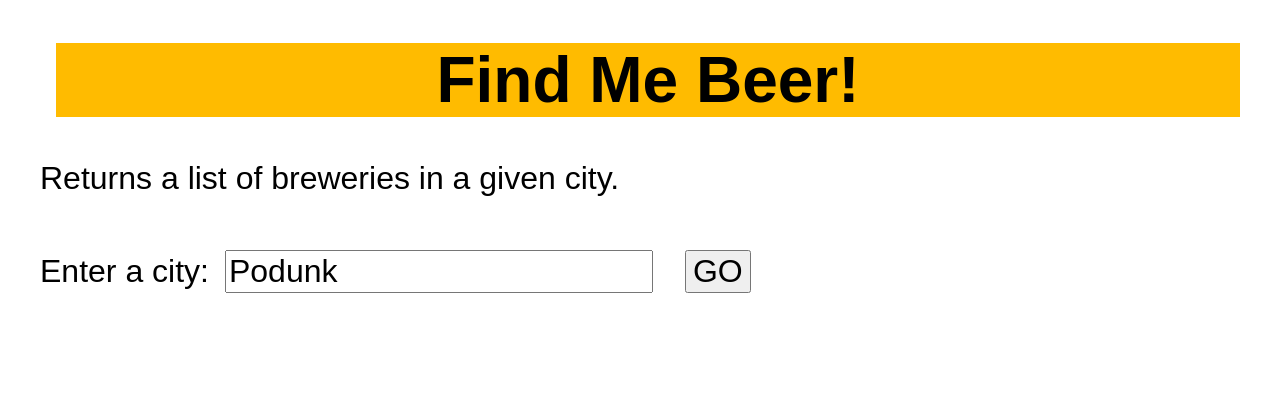
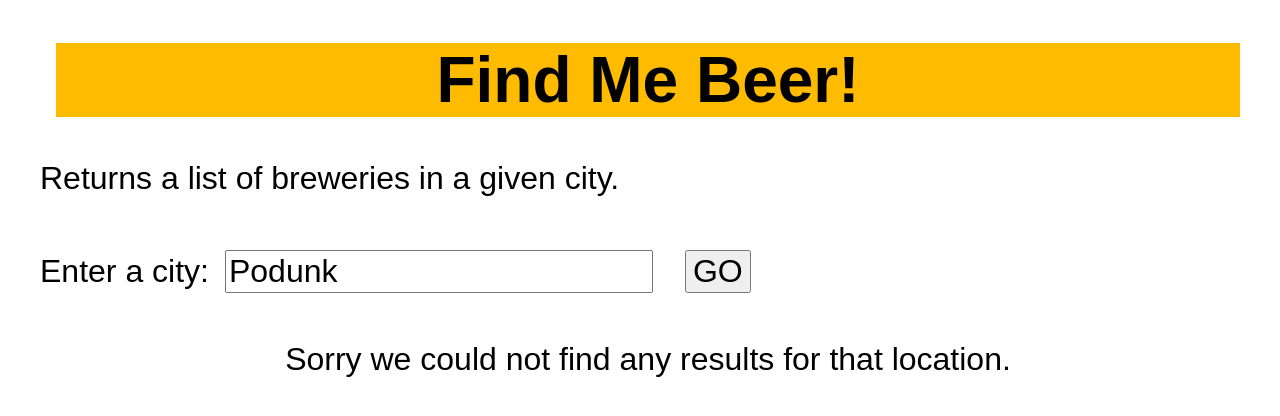
Before and after one commit to MStewGT/FindMeBeer, a React (Create React App) app: page / in a window 1280 px wide. Shown: the top 416 px of the page. Built offline with nearby package versions, Linux system fonts and the light colour scheme.

Commit message:
chore: displays result not found error message

```diff
--- a/src/App.js
+++ b/src/App.js
@@ -35,11 +35,9 @@ function App() {
     }
   };
 
-  if (brewData == null) return ( "Sorry we could not find any results for that location." );
-
   return (
       <div>
-        <div class="header">
+        <div className="header">
           <h1>Find Me Beer!</h1>
         </div>
           Returns a list of breweries in a given city.
@@ -54,11 +52,13 @@ function App() {
             />
             <button>GO</button>
           </form>
-          <div class="list">
-            {brewData.map((brewery) => (
-              <div key={brewery.id} class="card">
+          <div className="list">
+            {brewData.length < 1
+              ? <p>Sorry we could not find any results for that location.</p>
+              : brewData.map((brewery) => (
+              <div key={brewery.id} className="card">
                 <h4>{brewery.name}</h4>
-                <div class="container">
+                <div className="container">
                   {brewery.street}
                   <br></br>
                   {brewery.city}, {brewery.state} {brewery.postal_code}
```
